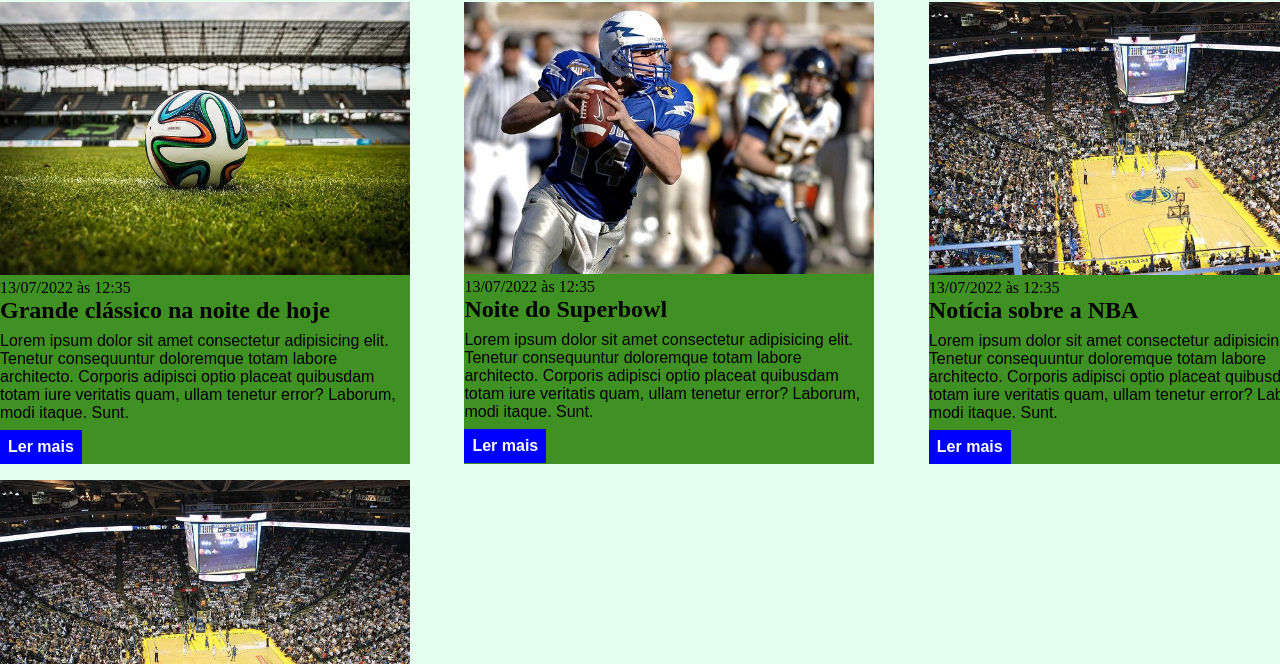
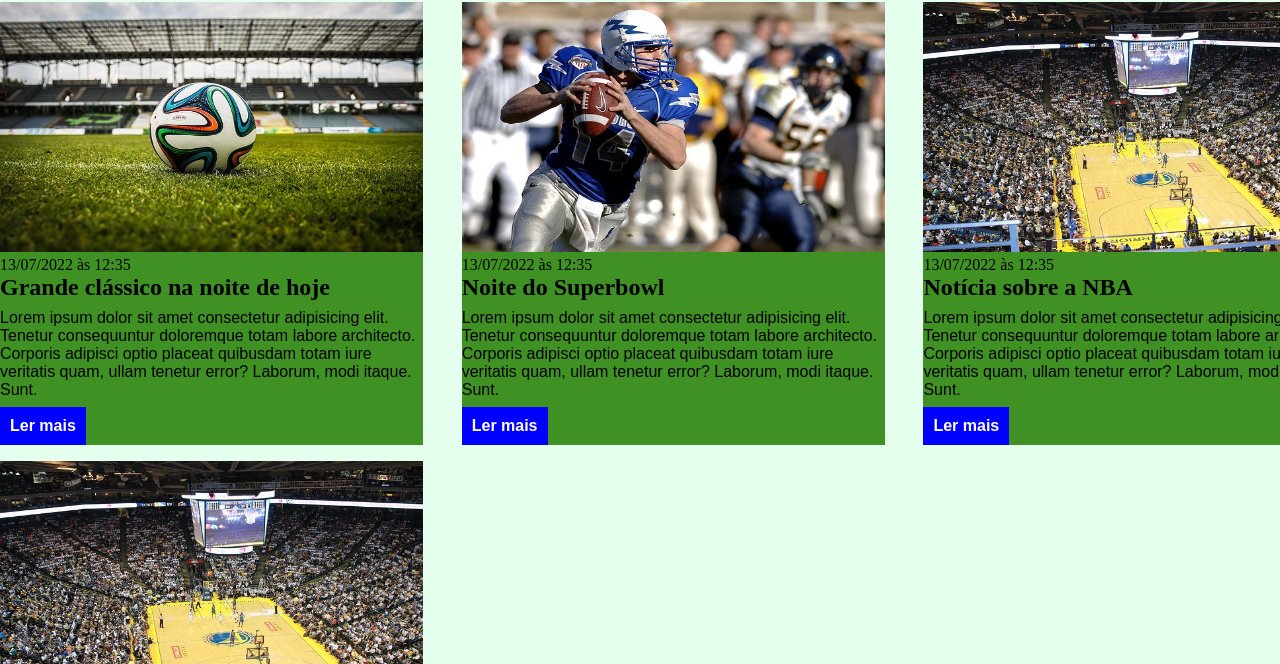
Before and after one commit to JhonyOwner/CSS_Projeto_Inicial, a plain HTML site: page index.html in a window 1280 px wide. Shown: the part 136-800 px from the top of the page. Drawn offline with Linux system fonts and the light colour scheme.

Commit message:
Corrigido erro de tamanho de imagens

```diff
--- a/style_index.css
+++ b/style_index.css
@@ -44,12 +44,12 @@ header li a:hover {
 }
 
 .articles article img {
-   /* height: 180px; */
+    height: 250px;
     width: 100%;
 }
 
 .articles article {
-    width: 30%;
+    width: 31%;
 }
 
 section {
@@ -72,7 +72,7 @@ section h2,
 .articles article a {
     background-color: blue;
     color: #fff;
-    padding: 8px;
+    padding: 10px;
     display: inline-block;
     text-decoration: none;
     font-weight: bolder;
```
